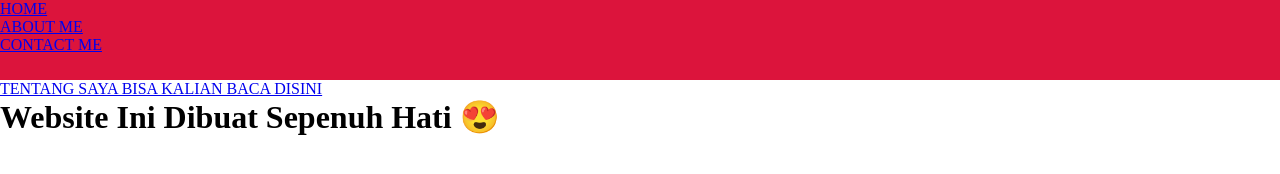
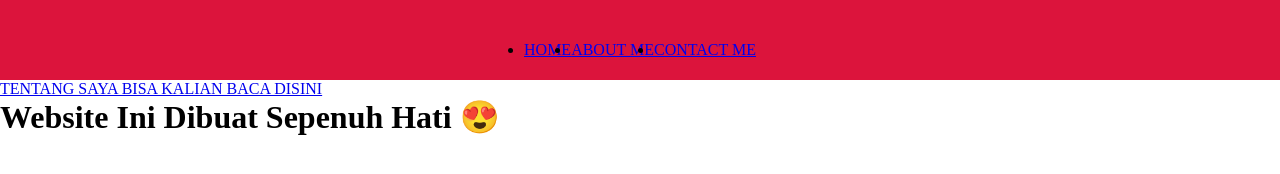
Before and after one commit to fiky-web/Coba_Cuyuniversity, a plain HTML site: page sesi-1/about.html in a window 1280 px wide. Drawn offline with Linux system fonts and the light colour scheme.

Commit message:
Update style.css

```diff
--- a/sesi-1/style.css
+++ b/sesi-1/style.css
@@ -11,3 +11,10 @@ html {
   width: 100%;
   height: 10vh;
 }
+
+.ul-navbar {
+  display: flex;
+  height: 100px;
+  justify-content: center;
+  align-items: center;
+}
```
